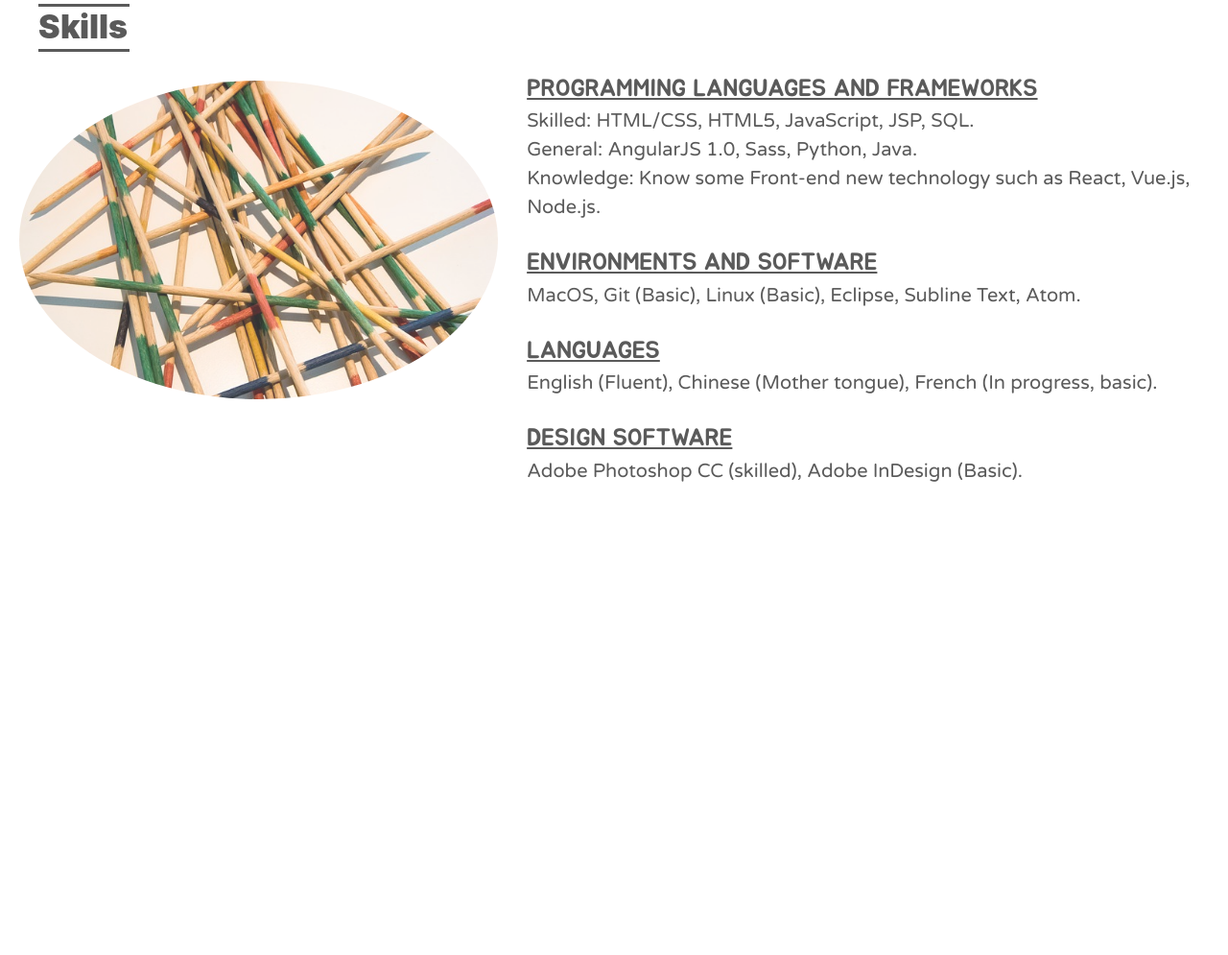
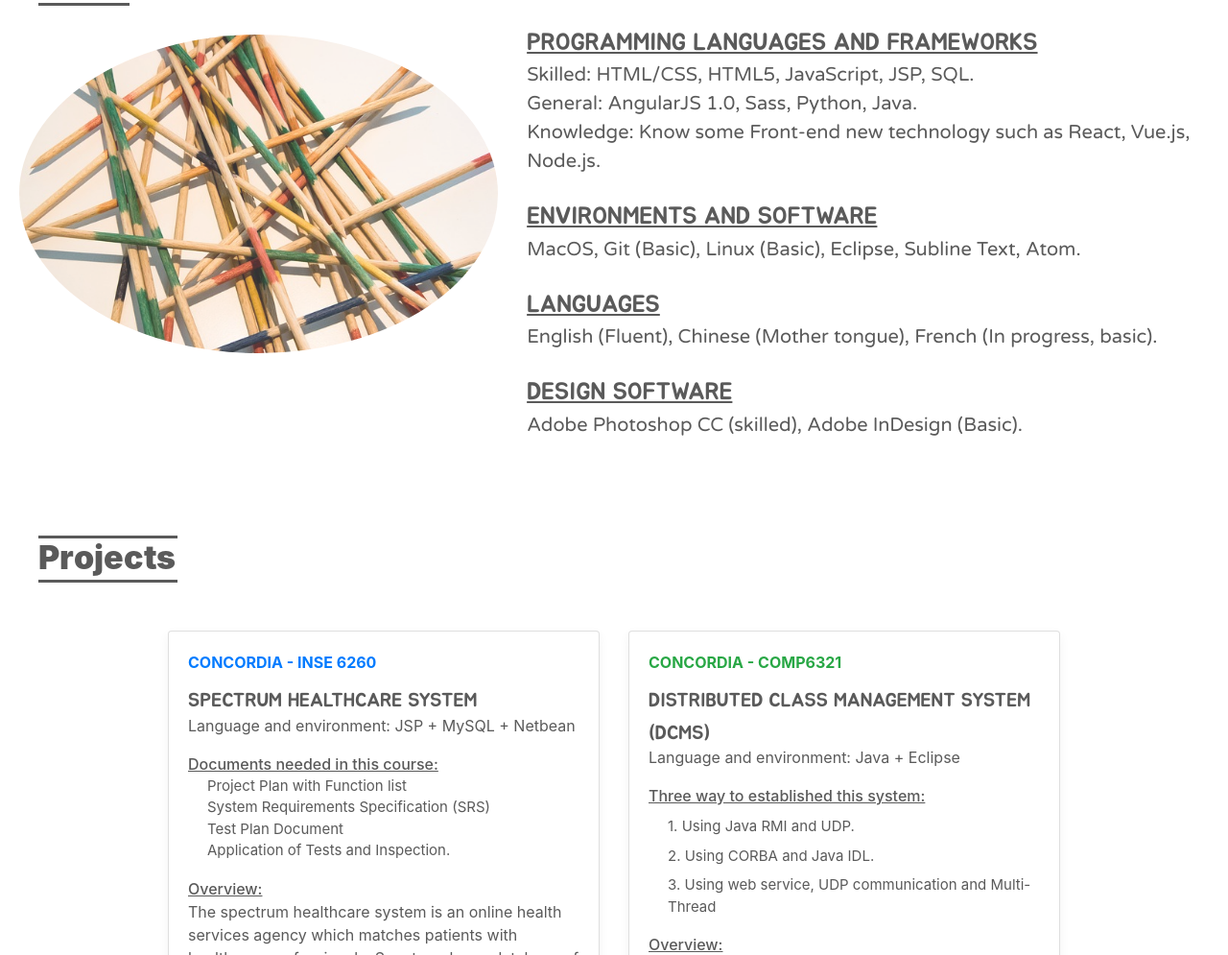
Before and after one commit to JoyceDan/JoyceDan.github.io, a plain HTML site: page index.html in a window 1280 px wide. Shown: the part 1805-2800 px from the top of the page at 96% size. Before the commit the page ends 2379 px from the top, so only its background shows below. Drawn offline with nearby package versions, Linux system fonts and the light colour scheme.

Commit message:
projects part first commit.

```diff
--- a/css/default.css
+++ b/css/default.css
@@ -62,7 +62,7 @@
 }
 
 .part2-margintop {
-  margin-top: 100px;
+  margin-top: 100px !important;
 }
 
 .hcc-r2 {
@@ -217,3 +217,27 @@
   font-size: 20px;
   font-family: 'Varela Round', sans-serif;
 }
+
+.projects_head {
+  font-size: 20px;
+  font-weight: 400;
+  font-family: 'Jua', sans-serif;
+}
+
+.projects_margin_top {
+  margin-top: 50px;
+}
+
+.projects_font_mention {
+  font-weight: 500;
+  text-decoration: underline;
+}
+
+.projects_font_margin {
+  margin-left: 20px;
+  font-size: 15px;
+}
+
+.project_card_height {
+  height: 481px;
+}
--- a/index.html
+++ b/index.html
@@ -22,13 +22,12 @@
     <title>Joyce's profile</title>
   </head>
   <body>
-    <nav class="site-header sticky-top py-1">
-      <div class="container d-flex flex-column flex-md-row justify-content-between">
-
+    <nav class="navbar navbar-expand-md navbar-dark fixed-top site-header py-1">
+      <div class="container d-flex flex-column flex-md-row justify-content-between" id="navbarCollapse">
         <a class="py-2 d-none d-md-inline-block" href="#intro">About</a>
         <a class="py-2 d-none d-md-inline-block" href="#work">Work</a>
         <a class="py-2 d-none d-md-inline-block" href="#skills">Skills</a>
-        <a class="py-2 d-none d-md-inline-block" href="#">Project</a>
+        <a class="py-2 d-none d-md-inline-block" href="#projects">Project</a>
         <a class="py-2 d-none d-md-inline-block" href="#">Self-evaluation</a>
         <a class="py-2 d-none d-md-inline-block" href="#">Contact Me</a>
       </div>
@@ -159,6 +158,63 @@
           </div>
         </div>
     </div>
+
+  <!-- Project Part -->
+    <h1 id="projects" class="ml1 part2-margintop">
+      <span class="text-wrapper">
+        <span class="line line1"></span>
+        <span class="letters">Projects</span>
+        <span class="line line2"></span>
+      </span>
+    </h1>
+    <div class="container">
+        <div class="row mb-2 projects_margin_top">
+          <div class="col-md-6">
+            <div class="card flex-md-row mb-4 box-shadow h-md-250 project_card_height">
+              <div class="card-body d-flex flex-column align-items-start">
+                <strong class="d-inline-block mb-2 text-primary">CONCORDIA - INSE 6260</strong>
+                <h3 class="mb-0">
+                  <a class="projects_head">SPECTRUM HEALTHCARE SYSTEM</a>
+                </h3>
+                <p class="card-text">Language and environment: JSP + MySQL + Netbean</p>
+                <p class="mb-auto projects_font_mention">Documents needed in this course:</p>
+                <p class="mb-auto projects_font_margin">Project Plan with Function list</p>
+                <p class="mb-auto projects_font_margin">System Requirements Specification (SRS)
+                <p class="mb-auto projects_font_margin">Test Plan Document</p>
+                <p class="projects_font_margin">Application of Tests and Inspection.</p>
+                <p class="mb-auto projects_font_mention">Overview:</p>
+                <p>The spectrum healthcare system is an online health services agency which matches patients with healthcare professionals. Spectrum has a database of independent healthcare personnel and assigns healthcare professional to patient’s home visits on the daily bases.</p>
+                <a href="https://github.com/JoyceDan/INSE6260-HealthCare">Github Link</a>
+              </div>
+            </div>
+          </div>
+          <div class="col-md-6">
+            <div class="card flex-md-row mb-4 box-shadow h-md-250 project_card_height">
+              <div class="card-body d-flex flex-column align-items-start">
+                <strong class="d-inline-block mb-2 text-success">CONCORDIA - COMP6321</strong>
+                <h3 class="mb-0">
+                  <a class="projects_head">DISTRIBUTED CLASS MANAGEMENT SYSTEM (DCMS)</a>
+                </h3>
+                <p class="card-text">Language and environment: Java + Eclipse</p>
+                <p class="mb-auto projects_font_mention">Three way to established this system:</p>
+                <p class="mb-auto projects_font_margin">1.	Using Java RMI and UDP.</p>
+                <p class="mb-auto projects_font_margin">2.	Using CORBA and Java IDL.</p>
+                <p class="projects_font_margin">3.	Using web service, UDP communication and Multi-Thread</p>
+                <p class="mb-auto projects_font_mention">Overview:</p>
+                <p>A distributed system used by center managers to manage information regarding the teachers and students across different centers.</p>
+                <a href="https://github.com/JoyceDan/INSE6260-HealthCare">Github Link</a>
+              </div>
+            </div>
+          </div>
+        </div>
+    </div>
+
+  <!--  Self evaluation -->
+    <!-- <div class="">
+
+    </div> -->
+
+
   </main>
 
     <!-- Optional JavaScript -->
```
